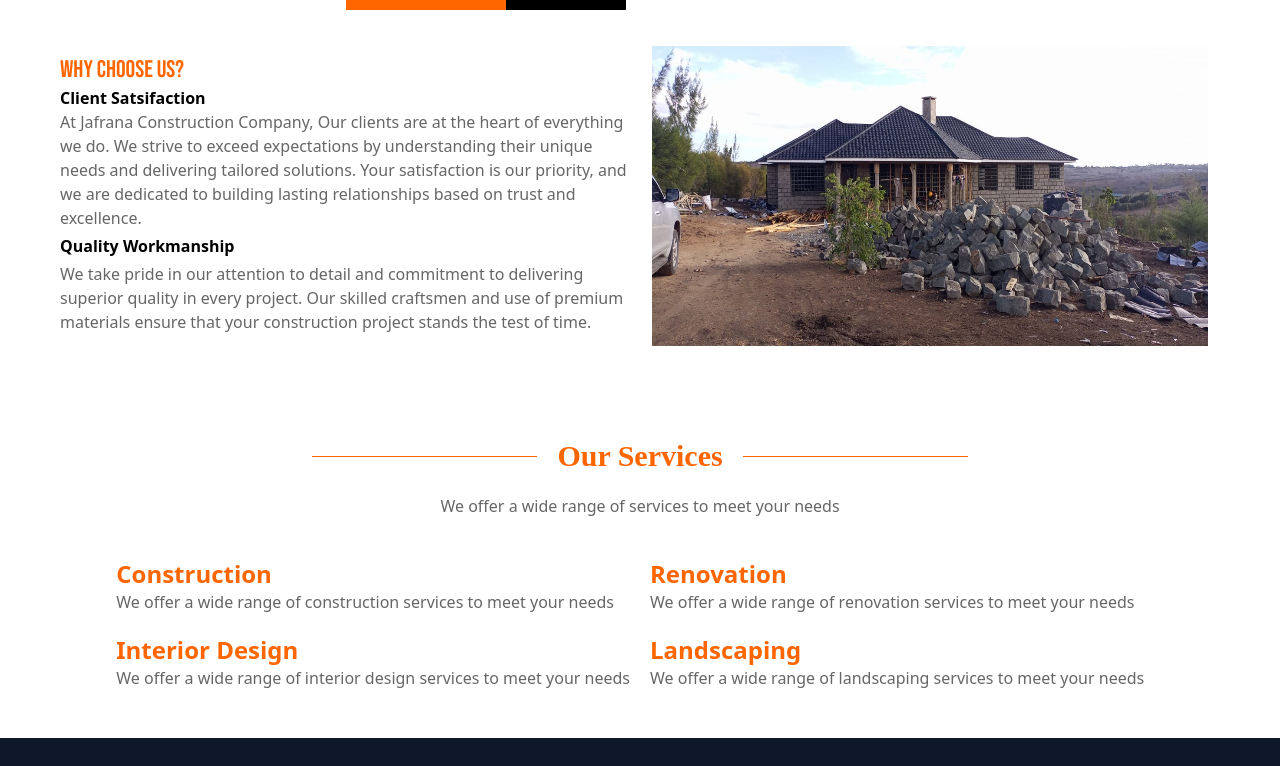
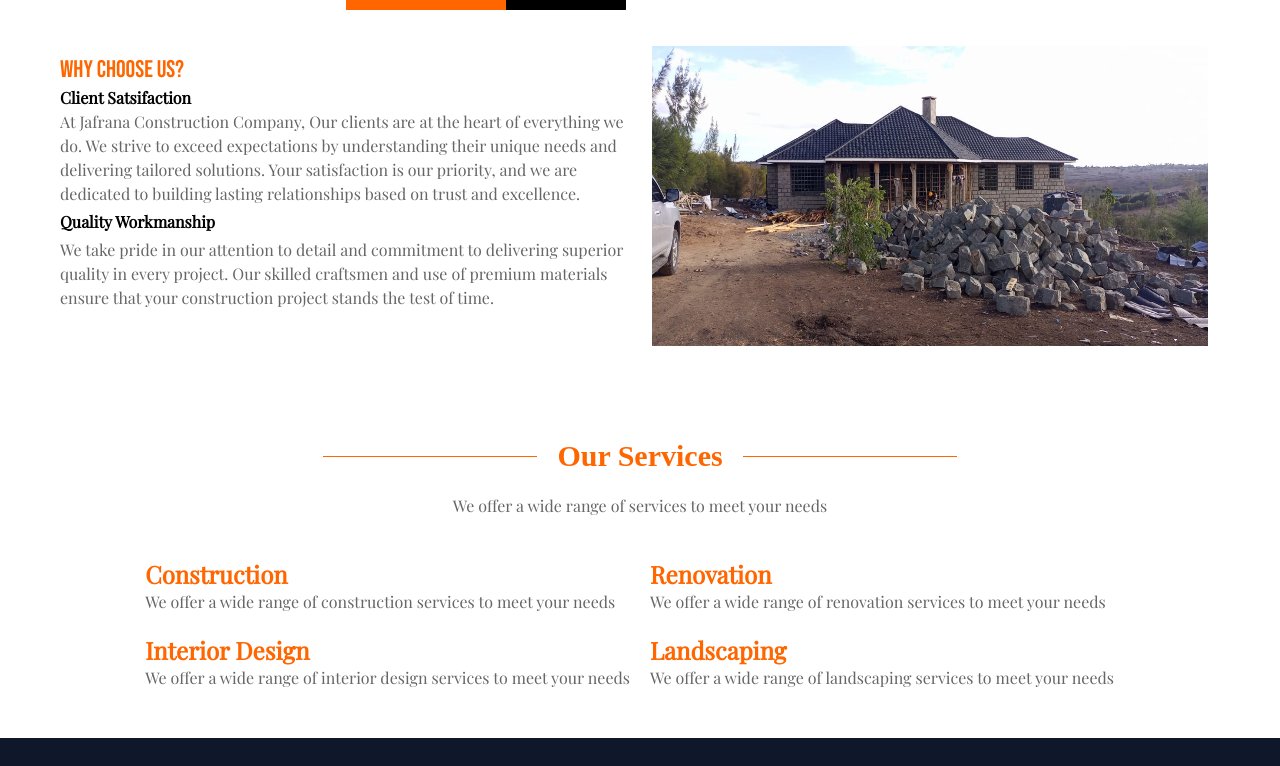
Before and after one commit to matthewkuria/jafrana, a Next.js app: page / in a window 1280 px wide. Shown: the part 1032-1798 px from the top of the page. Built offline with nearby package versions, Linux system fonts and the light colour scheme; a web font is replaced by a local one.

Commit message:
Change the font style for the body

```diff
--- a/app/layout.tsx
+++ b/app/layout.tsx
@@ -1,18 +1,10 @@
 import type { Metadata } from "next";
-import { Geist, Geist_Mono } from "next/font/google";
 import "./globals.css";
 import Header from "./components/Header";
 import { Footer } from "./components/Footer";
+import { playfairDisplay } from "./fonts/fonts";
 
-const geistSans = Geist({
-  variable: "--font-geist-sans",
-  subsets: ["latin"],
-});
 
-const geistMono = Geist_Mono({
-  variable: "--font-geist-mono",
-  subsets: ["latin"],
-});
 
 export const metadata: Metadata = {
   title: "Jafrana Construction company",
@@ -27,7 +19,7 @@
   return (
     <html lang="en">
       <body
-        className={`${geistSans.variable} ${geistMono.variable} antialiased`}
+        className={`${playfairDisplay.className} antialiased`}
       >
         <Header />
         {children}
```
Also changed, not shown: public/whatsappIcon.png (added).
